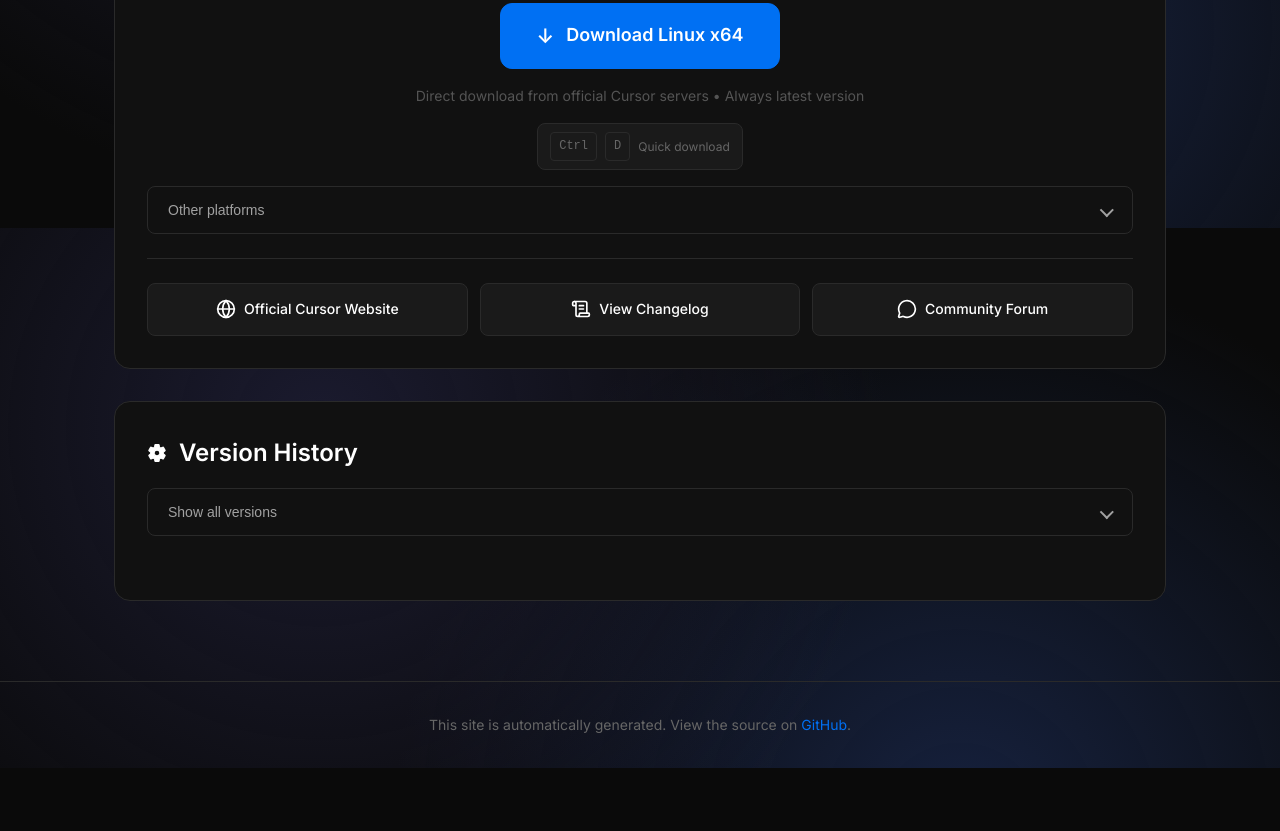
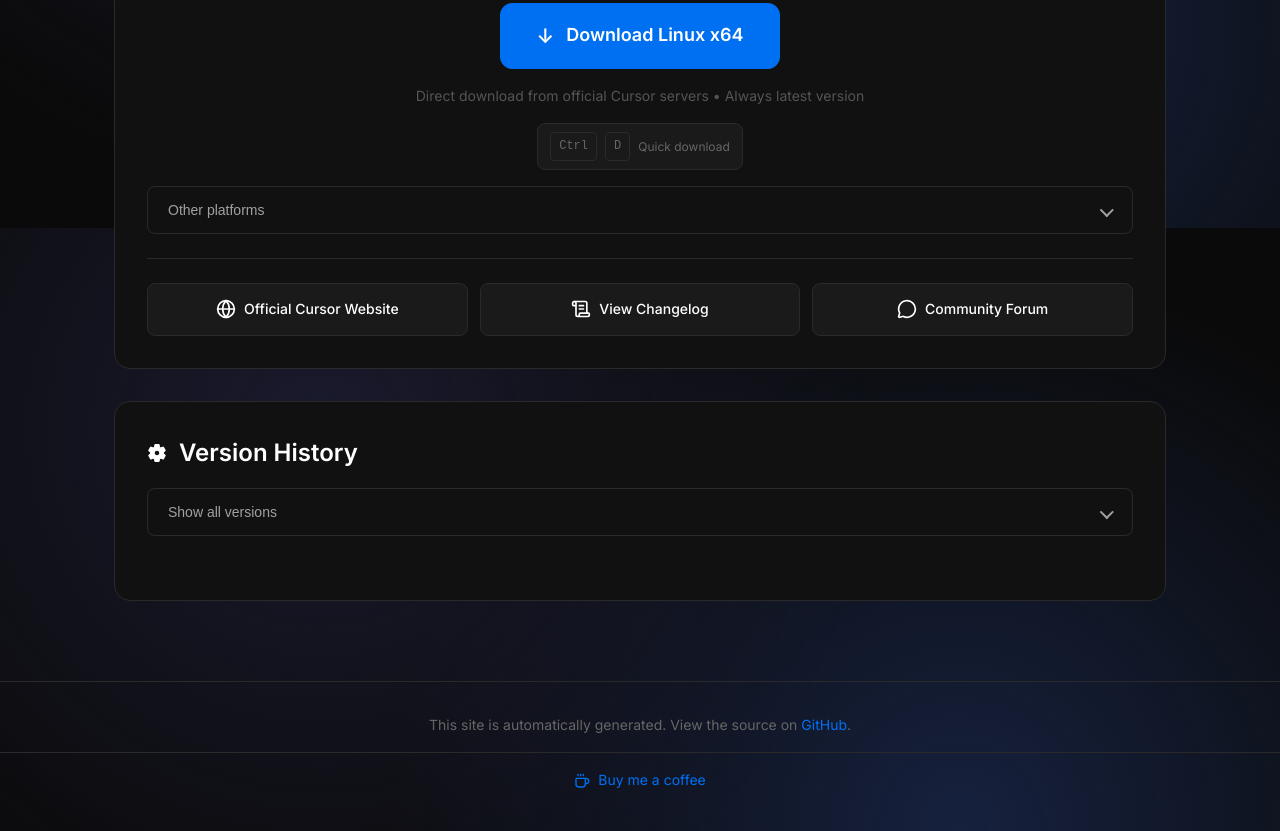
Before and after one commit to accesstechnology-mike/cursor-downloads, a website: page index.html in a window 1280 px wide. Shown: the part 572-1403 px from the top of the page. Before the commit the page ends 1340 px from the top, so only its background shows below. Drawn offline with nearby package versions, Linux system fonts and the light colour scheme.

Commit message:
buy me a coffee links

```diff
--- a/index.html
+++ b/index.html
@@ -1949,6 +1949,12 @@
           target="_blank"
           >GitHub</a
         >.
+      </div>
+      <div style="margin-top: 1rem; padding-top: 1rem; border-top: 1px solid var(--border-primary);">
+        <a href="https://coff.ee/mikethrussell" target="_blank" style="display: inline-flex; align-items: center; gap: 0.5rem; color: var(--accent-primary); text-decoration: none; font-size: 0.875rem; transition: color 0.2s ease;">
+          <span style="display: flex; align-items: center; justify-content: center; width: 1rem; height: 1rem;"><i data-lucide="coffee"></i></span>
+          <span>Buy me a coffee</span>
+        </a>
       </div>
     </footer>
 
```
Also changed, not shown: README.md, 1 other file.
